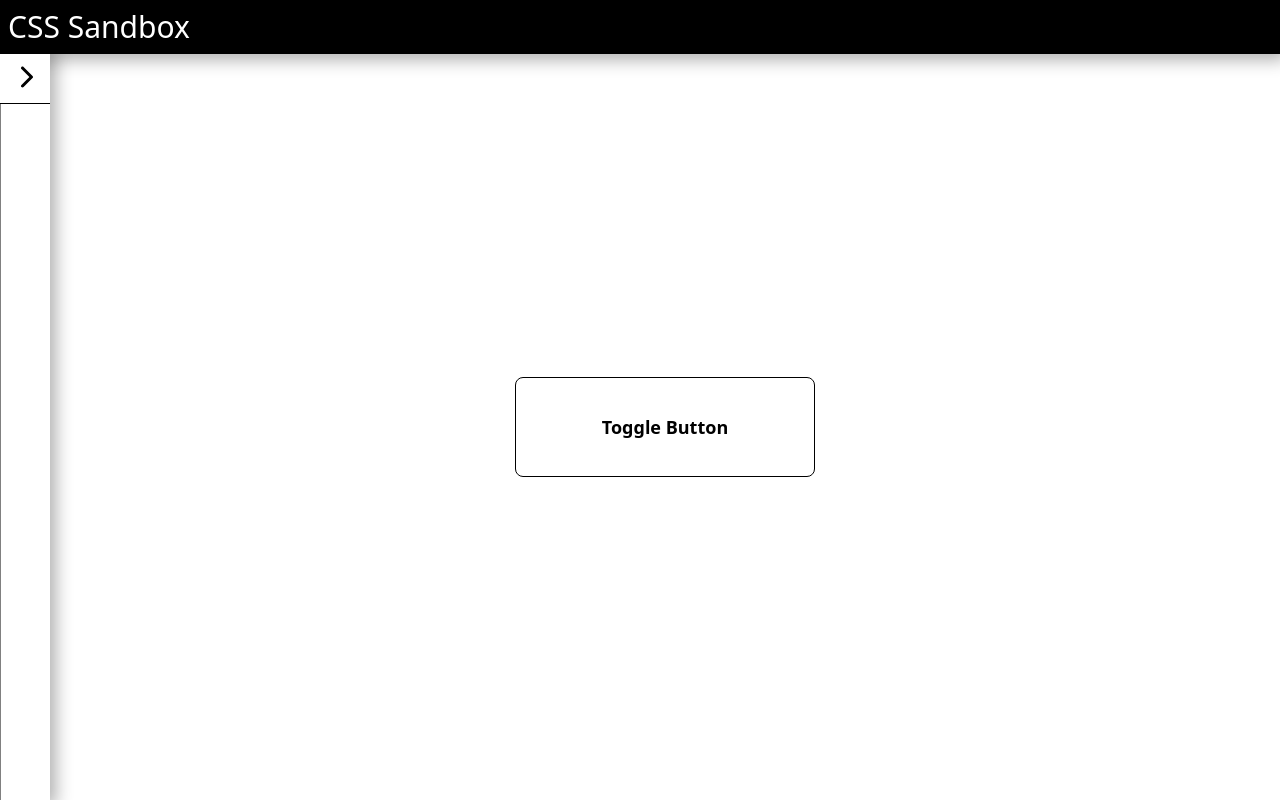
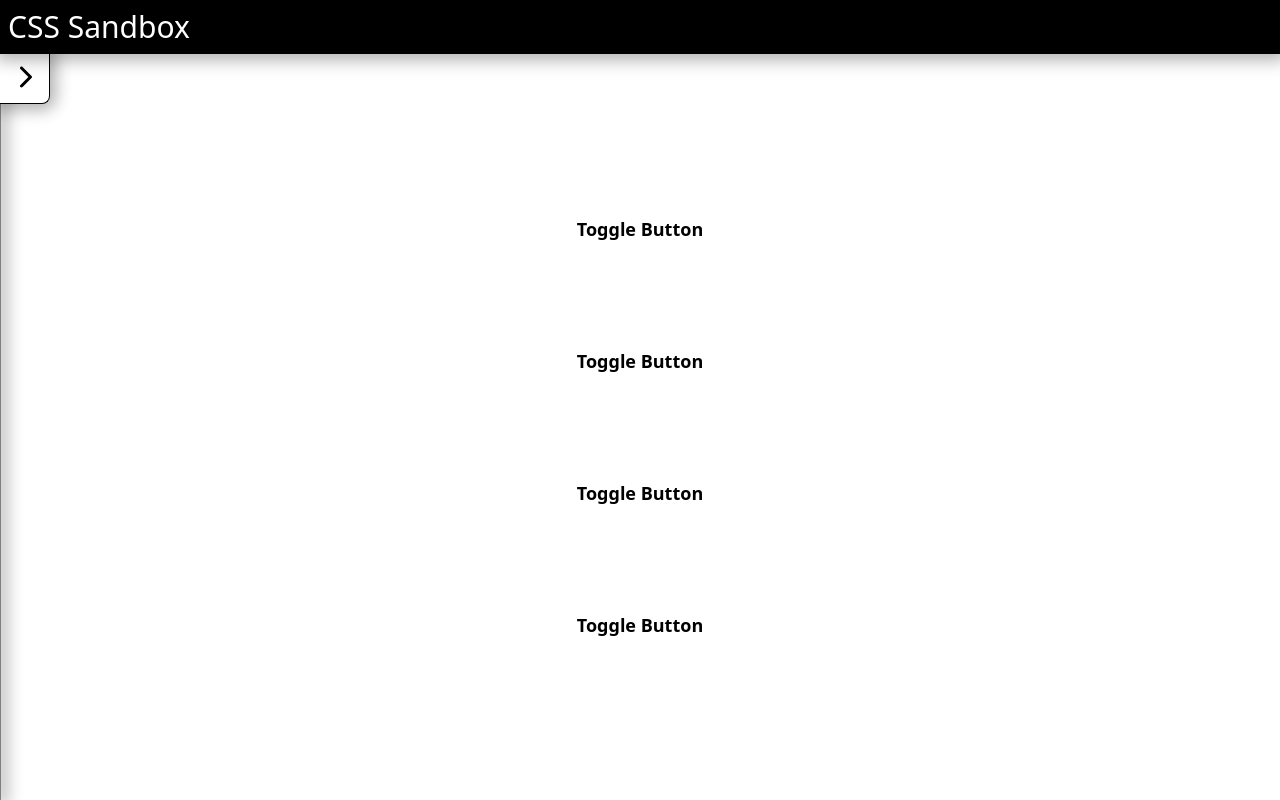
Before and after one commit to Andrej-Dunda/css-sandbox, a React (Create React App) app in the folder frontend/: page / in a window 1280 px wide. Built offline with nearby package versions, Linux system fonts and the light colour scheme.

Commit message:
added border toggle and more button variants

```diff
--- a/frontend/src/App.scss
+++ b/frontend/src/App.scss
@@ -1,6 +1,9 @@
+:root {
+  --aside-menu-transition-duration: 0.5s;
+  --navigation-menu-height: 54px;
+}
+
 body {
-  --aside-menu-transition-duration: 0.5s;
-
   width: 100vw;
   height: 100vh;
 
--- a/frontend/src/components/aside-menu/AsideMenu.scss
+++ b/frontend/src/components/aside-menu/AsideMenu.scss
@@ -6,20 +6,20 @@
   display: grid;
   grid-template-columns: 300px 50px;
 
-  box-shadow: 1px 1px 16px 5px rgba(0, 0, 0, 0.31);
-  -webkit-box-shadow: 1px 1px 16px 5px rgba(0, 0, 0, 0.31);
-  -moz-box-shadow: 1px 1px 16px 5px rgba(0, 0, 0, 0.31);
-
   transition: all var(--aside-menu-transition-duration);
 
   .aside-main {
-      transition: all var(--aside-menu-transition-duration);
+    transition: all var(--aside-menu-transition-duration);
 
-      border-right: 1px solid grey;
+    border-right: 1px solid grey;
 
-      overflow: hidden;
+    overflow: hidden;
 
-      width: 300px;
+    width: 300px;
+
+    box-shadow: 1px 1px 16px 5px rgba(0, 0, 0, 0.31);
+    -webkit-box-shadow: 1px 1px 16px 5px rgba(0, 0, 0, 0.31);
+    -moz-box-shadow: 1px 1px 16px 5px rgba(0, 0, 0, 0.31);
 
     .aside-main-container {
       display: flex;
@@ -48,10 +48,16 @@
 
     .toggle-side-menu-button {
       border: none;
+      border-bottom-right-radius: 8px;
+
       background-color: black;
 
       height: 50px;
       width: 50px;
+
+      box-shadow: 1px 1px 16px 5px rgba(0, 0, 0, 0.31);
+      -webkit-box-shadow: 1px 1px 16px 5px rgba(0, 0, 0, 0.31);
+      -moz-box-shadow: 1px 1px 16px 5px rgba(0, 0, 0, 0.31);
 
       .toggle-side-menu-icon {
         height: 24px;
@@ -72,6 +78,7 @@
     .aside-aside {
       .toggle-side-menu-button {
         border-bottom: 1px solid black;
+        border-right: 1px solid black;
         background-color: white;
 
         .toggle-side-menu-icon {
--- a/frontend/src/components/navigation/Navigation.scss
+++ b/frontend/src/components/navigation/Navigation.scss
@@ -1,6 +1,11 @@
 .navigation {
-  height: 54px;
+  height: var(--navigation-menu-height);
   width: 100%;
+
+  position: sticky;
+  top: 0;
+
+  z-index: 100;
 
   display: flex;
   flex-direction: row;
--- a/frontend/src/components/toggle-button/ToggleButton.scss
+++ b/frontend/src/components/toggle-button/ToggleButton.scss
@@ -9,7 +9,10 @@
   width: 300px;
   height: 100px;
 
-  border: 1px solid var(--toggle-secondary);
+  min-width: 300px;
+  min-height: 100px;
+
+  border: none;
   border-radius: 8px;
 
   background-color: var(--toggle-primary);
@@ -21,12 +24,6 @@
 
   transition: all var(--toggle-transition-time);
 
-  color: var(--toggle-secondary);
-
-  &.toggle-active {
-    color: var(--toggle-primary);
-  }
-
   .button-text {
     position: absolute;
 
@@ -35,7 +32,11 @@
 
     transform: translateY(-50%) translateX(-50%);
 
-    z-index: 100;
+    color: var(--toggle-secondary);
+
+    -webkit-user-select: none; /* Safari */
+    -ms-user-select: none; /* Internet Explorer/Edge */
+    user-select: none;
   }
 
   .background-color-div {
@@ -44,28 +45,68 @@
 
     transition: all var(--toggle-transition-time);
 
-    z-index: 0;
-
-    width: 0;
-    height: 0;
-
-    top: 50%;
-    left: 50%;
-
-    transform: translateY(-50%) translateX(-50%);
-
     background-color: var(--toggle-secondary);
     border-radius: 6px;
 
     box-shadow: none;
 
-    &.toggle-active {
+    transform: translateY(-50%) translateX(-50%);
+
+    top: 50%;
+    left: 50%;
+
+    &.expand {
+      &.expand-xy {
+        width: 0;
+        height: 0;
+      }
+
+      &.expand-x {
+        width: 0;
+        height: 100%;
+      }
+
+      &.expand-y {
+        width: 100%;
+        height: 0;
+      }
+    }
+
+    &.fade {
       width: 100%;
       height: 100%;
+      opacity: 0;
+    }
+  }
 
+  &.toggle-active {
+    .button-text {
+      color: var(--toggle-primary);
+    }
+
+    .background-color-div {
       box-shadow: 1px 1px 23px 8px var(--toggle-secondary);
       -webkit-box-shadow: 1px 1px 23px 8px var(--toggle-secondary);
       -moz-box-shadow: 1px 1px 23px 8px var(--toggle-secondary);
+
+      &.expand {
+        width: 100%!important;
+        height: 100%!important;
+      }
+
+      &.fade {
+        opacity: 1;
+      }
     }
   }
+
+  &.show-active-border {
+    .background-color-div {
+        border: 1px solid var(--toggle-primary);
+    }
+  }
+
+  &.show-passive-border {
+    border: 1px solid var(--toggle-secondary)!important;
+  }
 }
--- a/frontend/src/components/toggle-button/ToggleButton.tsx
+++ b/frontend/src/components/toggle-button/ToggleButton.tsx
@@ -4,9 +4,13 @@ import { useState, useEffect, useRef } from 'react';
 interface iToggleButton {
   primaryColor: string;
   secondaryColor: string;
+  className?: string;
+  buttonType: string;
+  showActiveBorder: boolean;
+  showPassiveBorder: boolean;
 }
 
-const ToggleButton = ({primaryColor, secondaryColor}: iToggleButton) => {
+const ToggleButton = ({primaryColor, secondaryColor, className, buttonType, showActiveBorder, showPassiveBorder}: iToggleButton) => {
   const [toggleActive, setToggleActive] = useState(false)
   const toggleButtonRef = useRef<HTMLButtonElement>(null)
 
@@ -29,11 +33,11 @@ const ToggleButton = ({primaryColor, secondaryColor}: iToggleButton) => {
 
   return (
     <button
-      className={`toggle-button ${toggleActive && 'toggle-active'}`}
+      className={`toggle-button ${toggleActive && 'toggle-active'} ${className} ${showActiveBorder ? 'show-active-border' : ''} ${showPassiveBorder ? 'show-passive-border' : ''}`}
       onClick={handleToggleButtonClick}
       ref={toggleButtonRef}
     >
-      <div className={`background-color-div ${toggleActive && 'toggle-active'}`}></div>
+      <div className={`background-color-div ${buttonType}`}></div>
       <span className="button-text">Toggle Button</span>
     </button>
   )
--- a/frontend/src/pages/HomePage.scss
+++ b/frontend/src/pages/HomePage.scss
@@ -1,4 +1,6 @@
 .homepage {
+  height: calc(100vh - var(--navigation-menu-height));
+
   .main-content {
     display: flex;
     flex-direction: column;
@@ -7,10 +9,12 @@
     justify-content: center;
     align-items: center;
 
-    padding: 32px;
+    padding: 32px 82px 32px 32px;
+
+    overflow: auto;
   }
 
-  .color-inputs {
+  .change-inputs {
     display: flex;
     flex-direction: column;
     gap: 16px;
@@ -68,6 +72,22 @@
       }
     }
 
+    .toggle-border-wrapper {
+      display: flex;
+      flex-direction: row;
+      justify-content: flex-start;
+      align-items: center;
+      gap: 4px;
+
+      width: 100%;
+      padding-left: 50px;
+
+      cursor: pointer;
+      label, input {
+        cursor: pointer;
+      }
+    }
+
     .submit-new-colors-button {
       background-color: black;
       border: none;
--- a/frontend/src/pages/HomePage.tsx
+++ b/frontend/src/pages/HomePage.tsx
@@ -11,6 +11,10 @@ const HomePage = () => {
   const [primaryColor, setPrimaryColor] = useState('')
   const [secondaryColor, setSecondaryColor] = useState('')
   const [isAsideMenuOpen, setIsAsideMenuOpen] = useState<boolean>(true)
+  const [showActiveBorderCheckboxValue, setshowActiveBorderCheckboxValue] = useState<boolean>(false)
+  const [showActiveBorder, setShowActiveBorder] = useState<boolean>(false)
+  const [showPassiveBorderCheckboxValue, setShowPassiveBorderCheckboxValue] = useState<boolean>(false)
+  const [showPassiveBorder, setShowPassiveBorder] = useState<boolean>(false)
 
   const handlePrimaryColorInputValueChange = (e: ChangeEvent<HTMLInputElement>) => {
     setPrimaryColorInputValue(e.target.value)
@@ -20,9 +24,11 @@ const HomePage = () => {
     setSecondaryColorInputValue(e.target.value)
   }
 
-  const submitNewToggleButtonColors = () => {
+  const showChanges = () => {
     setPrimaryColor(primaryColorInputValue)
     setSecondaryColor(secondaryColorInputValue)
+    setShowActiveBorder(showActiveBorderCheckboxValue)
+    setShowPassiveBorder(showPassiveBorderCheckboxValue)
   }
 
   const swapColor = () => {
@@ -30,10 +36,18 @@ const HomePage = () => {
     setSecondaryColorInputValue(primaryColorInputValue)
   }
 
+  const toggleshowActiveBorder = (e: ChangeEvent<HTMLInputElement>) => {
+    setshowActiveBorderCheckboxValue(!showActiveBorderCheckboxValue)
+  }
+
+  const toggleshowPassiveBorder = (e: ChangeEvent<HTMLInputElement>) => {
+    setShowPassiveBorderCheckboxValue(!showPassiveBorderCheckboxValue)
+  }
+
   return (
     <div className={`homepage page-container ${isAsideMenuOpen && 'aside-menu-open'}`}>
       <AsideMenu isAsideMenuOpen={isAsideMenuOpen} setIsAsideMenuOpen={setIsAsideMenuOpen}>
-        <div className="color-inputs">
+        <div className="change-inputs">
           <div className="color-input-wrapper">
             <label htmlFor="primaryColorInput">Primary Color:</label>
             <input id='primaryColorInput' className='color-input' type="text" value={primaryColorInputValue} onChange={handlePrimaryColorInputValueChange} />
@@ -46,11 +60,22 @@ const HomePage = () => {
             <label htmlFor="swap-colors-icon" className='swap-colors-label'>Swap Colors</label>
             <FontAwesomeIcon id='swap-colors-icon' icon={faExchange} transform={{ rotate: 90 }} />
           </div>
-          <button className='submit-new-colors-button' type='button' onClick={submitNewToggleButtonColors}>Change Colors</button>
+          <div className="toggle-border-wrapper">
+            <input type="checkbox" id='show-active-border-checkbox' checked={showActiveBorderCheckboxValue} onChange={toggleshowActiveBorder} />
+            <label htmlFor="show-active-border-checkbox">Show Active Border</label>
+          </div>
+          <div className="toggle-border-wrapper">
+            <input type="checkbox" id='show-passive-border-checkbox' checked={showPassiveBorderCheckboxValue} onChange={toggleshowPassiveBorder} />
+            <label htmlFor="show-passive-border-checkbox">Show Passive Border</label>
+          </div>
+          <button className='submit-new-colors-button' type='button' onClick={showChanges}>Show Changes</button>
         </div>
       </AsideMenu>
       <main className="main-content">
-        <ToggleButton primaryColor={primaryColor} secondaryColor={secondaryColor} />
+        <ToggleButton primaryColor={primaryColor} secondaryColor={secondaryColor} buttonType='expand expand-xy' showActiveBorder={showActiveBorder} showPassiveBorder={showPassiveBorder} />
+        <ToggleButton primaryColor={primaryColor} secondaryColor={secondaryColor} buttonType='expand expand-y' showActiveBorder={showActiveBorder} showPassiveBorder={showPassiveBorder} />
+        <ToggleButton primaryColor={primaryColor} secondaryColor={secondaryColor} buttonType='expand expand-x' showActiveBorder={showActiveBorder} showPassiveBorder={showPassiveBorder} />
+        <ToggleButton primaryColor={primaryColor} secondaryColor={secondaryColor} buttonType='fade' showActiveBorder={showActiveBorder} showPassiveBorder={showPassiveBorder} />
       </main>
     </div>
   )
--- a/frontend/src/pages/Layout.scss
+++ b/frontend/src/pages/Layout.scss
@@ -4,6 +4,8 @@
 
   display: grid;
   grid-template-rows: 54px 1fr;
+
+  overflow: hidden;
 
   .page-container {
     display: grid;
```
